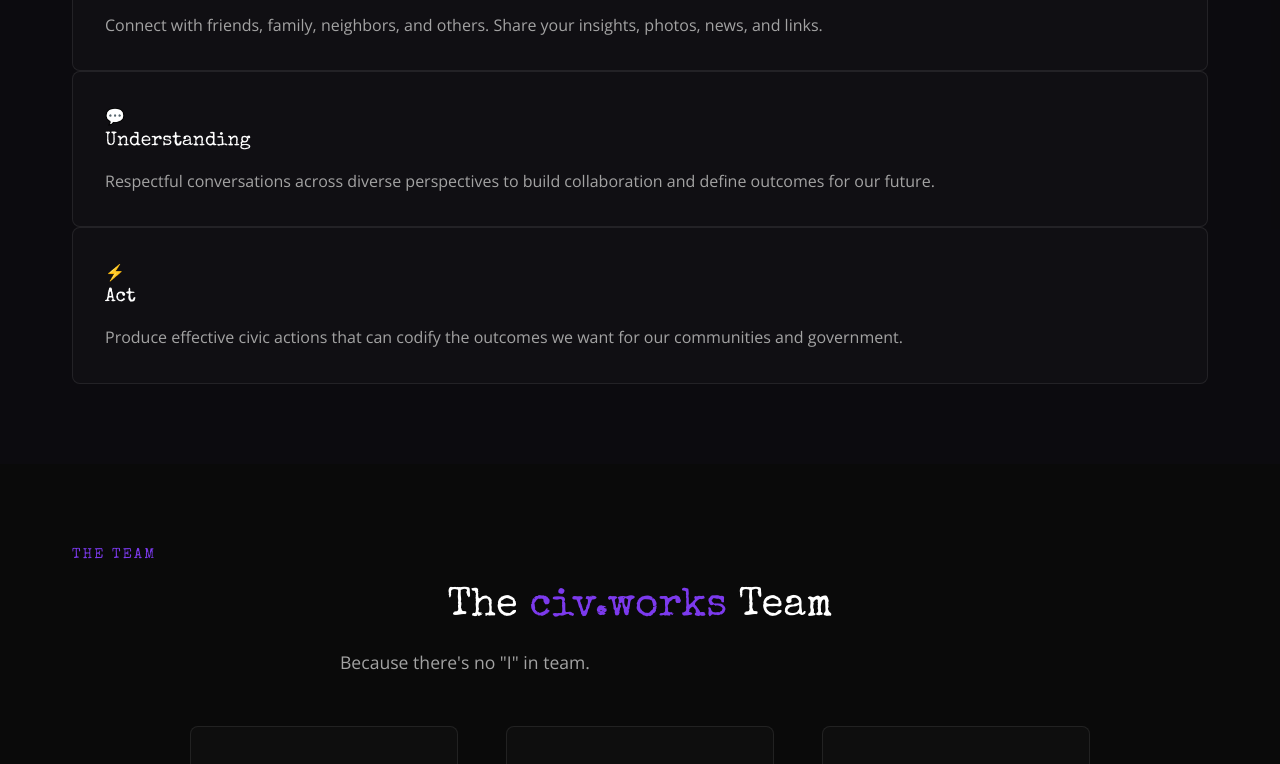
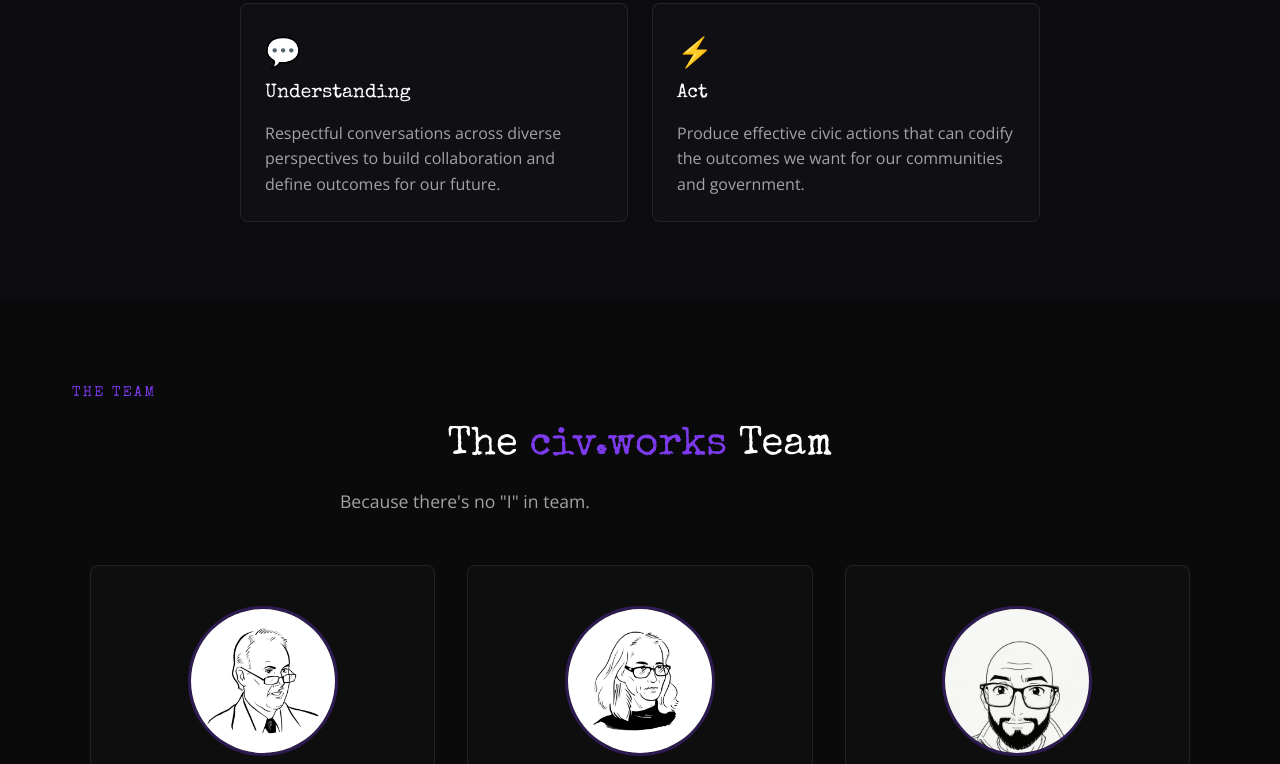
Before and after one commit to CivicWorks/civworks-site, a plain HTML site: page index.html in a window 1280 px wide. Shown: the part 1296-2060 px from the top of the page. Drawn offline with nearby package versions, Linux system fonts and the light colour scheme.

Commit message:
Add files via upload

```diff
--- a/index.html
+++ b/index.html
@@ -10,6 +10,28 @@
 <link href="https://fonts.googleapis.com/css2?family=Special+Elite&family=Open+Sans:wght@300;400;600;700&display=swap" rel="stylesheet">
 <link rel="stylesheet" href="styles.css">
 <style>
+  /* Compact 2x2 feature grid */
+  .feature-grid {
+    display: grid;
+    grid-template-columns: repeat(2, 1fr);
+    gap: 1.5rem;
+    max-width: 800px;
+    margin: 2rem auto 0;
+  }
+  .feature-card {
+    padding: 1.5rem;
+  }
+  .feature-icon {
+    font-size: 1.8rem;
+    margin-bottom: 0.5rem;
+  }
+
+  /* Team grid: 3 columns */
+  .team-grid {
+    grid-template-columns: repeat(3, 1fr) !important;
+    max-width: 1100px !important;
+    gap: 2rem !important;
+  }
   /* Force all team portraits to perfect circles */
   .team-portrait {
     width: 150px !important;
@@ -18,7 +40,12 @@
     object-fit: cover !important;
     object-position: center top !important;
   }
-  /* Testimonial photo enhancements - 3x larger */
+  /* Raise Ed's position in the circle */
+  .team-card:nth-child(3) .team-portrait {
+    object-position: center 15% !important;
+  }
+
+  /* Testimonial photos — large and centered */
   .testimonial-card-with-photo {
     display: flex;
     flex-direction: column;
@@ -43,17 +70,17 @@
     max-width: 1200px;
     margin: 0 auto;
   }
-  /* 3-member team grid */
-  .team-grid {
-    grid-template-columns: repeat(3, 1fr);
-  }
+
   @media (max-width: 768px) {
+    .feature-grid {
+      grid-template-columns: 1fr;
+    }
+    .team-grid {
+      grid-template-columns: 1fr !important;
+    }
     .testimonial-portrait {
       width: 260px;
       height: 260px;
-    }
-    .team-grid {
-      grid-template-columns: 1fr;
     }
   }
 </style>
```
